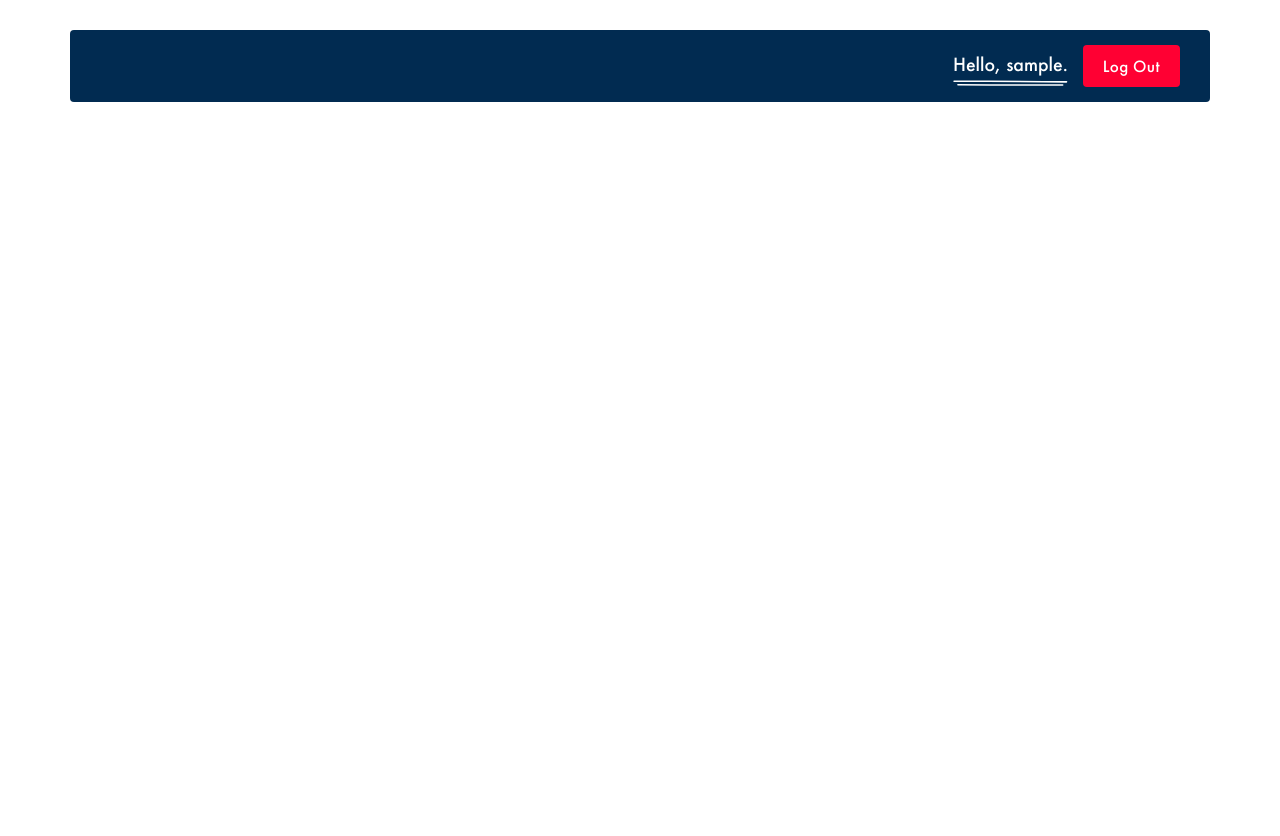
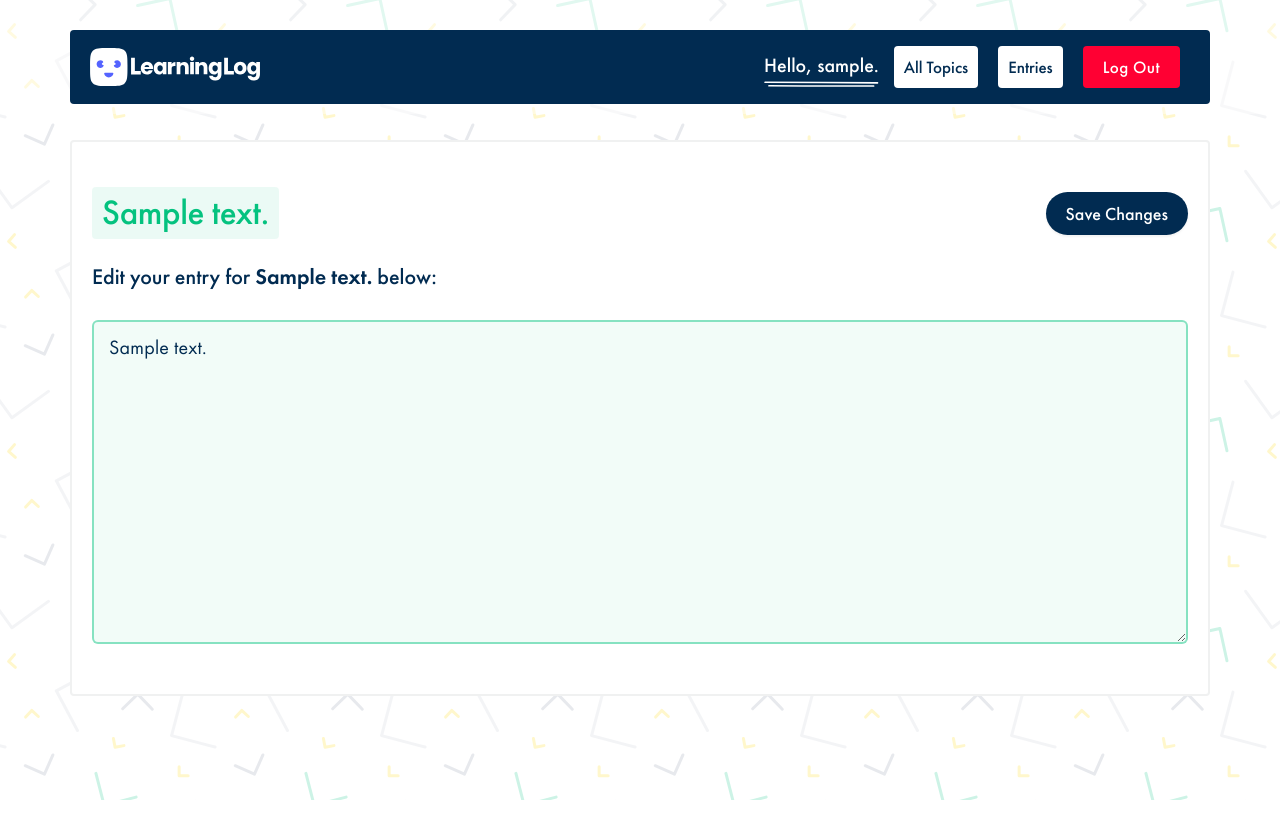
Before and after one commit to Sourajeet-Dey/learning_log, a Django app: page /edit_entry/1/ in a window 1280 px wide. Before the commit the page ends 102 px from the top, so only its background shows below. Run offline with Django 4.2, Linux system fonts and the light colour scheme; a user stored in the database is signed in; tables that the repository leaves empty hold one stand-in row (values such as "Sample post"); parts of the project's set-up code (start-up, migrations or seed data) failed here and were passed over; some libraries are stand-ins or nearby versions.

Commit message:
Edit Entry, New Entry, New Topic Page UI

```diff
--- a/learning_logs/templates/learning_logs/edit_entry.html
+++ b/learning_logs/templates/learning_logs/edit_entry.html
@@ -1,15 +1,56 @@
 {% extends "learning_logs/base.html" %}
+{% load static %}
 
-{% block content %}
+{% block title %}Edit Entry | Topic: {{ topic }}{% endblock title %}
 
-  <p><a href="{% url 'learning_logs:topic' topic.id %}">{{ topic }}</a></p>
+{% block stylesheet %}
+	<link rel="stylesheet" href="{% static 'css/edit_entry.css' %}" />
+{% endblock stylesheet %}
 
-  <p>Edit Entry:</p>
+{% block navbarlogo %}
+	<img
+		src="{% static 'img/logo-light.svg' %}"
+		class="d-inline-block align-top"
+		alt="Logo"
+	/>
+{% endblock navbarlogo %}
 
-  <form action="{% url 'learning_logs:edit_entry' entry.id %}" method="post">
-    {% csrf_token %}
-    {{ form.as_p }}
-    <button name="submit">Save changes</button>
-  </form>
+{% block navbarnewbtn %}
+	<li class="nav-item">
+		<a class="nav-link new-btn" href="{% url 'learning_logs:topics' %}">
+			All Topics
+		</a>
+	</li>
+	<li class="nav-item">
+    <a class="nav-link new-btn" href="{% url 'learning_logs:topic' topic.id %}">
+      Entries
+    </a>
+  </li>
+{% endblock navbarnewbtn %}
 
-{% endblock content %}
+{% block page_content %}
+
+	<div class="topics_banner">
+		<form action="{% url 'learning_logs:edit_entry' entry.id %}" method="post">
+
+			<div class="topics_header">
+				<h2><a href="{% url 'learning_logs:topic' topic.id %}">{{ topic }}</a></h2>
+				<button name="submit">
+					<span>Save Changes</span>
+					<svg xmlns="http://www.w3.org/2000/svg" viewBox="0 0 448 512" fill="currentColor">
+						<path d="M433.1 129.1l-83.9-83.9C342.3 38.32 327.1 32 316.1 32H64C28.65 32 0 60.65 0 96v320c0 35.35 28.65 64 64 64h320c35.35 0 64-28.65 64-64V163.9C448 152.9 441.7 137.7 433.1 129.1zM224 416c-35.34 0-64-28.66-64-64s28.66-64 64-64s64 28.66 64 64S259.3 416 224 416zM320 208C320 216.8 312.8 224 304 224h-224C71.16 224 64 216.8 64 208v-96C64 103.2 71.16 96 80 96h224C312.8 96 320 103.2 320 112V208z"/>
+					</svg>
+				</button>
+			</div>
+
+			<p>Edit your entry for <span>{{ topic }}</span> below:</p>
+
+			{% csrf_token %}
+			{{ form.as_p }}
+
+		</form>
+	</div>
+
+	<div class="bg-pattern"></div>
+
+{% endblock page_content %}
--- /dev/null
+++ b/static/css/edit_entry.css
@@ -0,0 +1,191 @@
+/* **************************** Edit Entry Page **************************** */
+
+main {
+    margin: 6rem auto;
+    padding: 2rem;
+    z-index: 1;
+}
+
+header {
+    background: rgba(255, 255, 255, 0.4);
+}
+
+div.bg-pattern {
+    position: fixed;
+    top: 0;
+    left: 0;
+    width: 100%;
+    height: 100vh;
+    background: var(--primarywhite) url(../img/line-pattern.svg);
+    z-index: -1;
+}
+
+div.topics_banner {
+    position: relative;
+    margin: 6rem auto;
+    padding: 2rem;
+    width: 100%;
+    height: auto;
+    background: var(--primarywhite);
+    border: 2px solid rgba(111, 116, 114, 0.1);
+    border-radius: 4px;
+}
+
+div.topics_banner form {
+    position: relative;
+    margin: 1rem auto;
+    z-index: 1;
+}
+
+div.topics_banner form .topics_header {
+    position: relative;
+    margin: auto;
+    padding: 0.5rem 0;
+    display: flex;
+    justify-content: space-between;
+    align-items: center;
+}
+
+div.topics_banner form .topics_header h2 {
+    position: relative;
+    margin: 1rem 0;
+    padding: 0.5rem 1rem;
+    color: var(--secondarycolor);
+    background: rgba(4, 194, 127, 0.08);
+    border-radius: 4px;
+    user-select: none;
+    transition: all 0.2s ease-in-out;
+}
+
+div.topics_banner form .topics_header h2 a {
+    font: 450 3.5rem/1.2 var(--mainfont);
+    color: var(--secondarycolor);
+    letter-spacing: -0.4px;
+    text-align: left;
+    text-decoration: none;
+}
+
+div.topics_banner form .topics_header h2::after {
+    content: "";
+    position: absolute;
+    bottom: 0;
+    left: 0;
+    width: 100%;
+    height: 0.3rem;
+    border-radius: 2px;
+    background: currentColor;
+    transform: scaleX(0);
+    transform-origin: right center;
+    transition: transform 0.3s ease-in-out;
+}
+
+div.topics_banner form .topics_header h2:active:after,
+div.topics_banner form .topics_header h2:hover:after {
+    transform: scaleX(1);
+    transform-origin: left center;
+}
+
+div.topics_banner form .topics_header button {
+    margin: 1rem 0;
+    padding: 1rem 2rem;
+    color: var(--primarywhite);
+    background: var(--primaryblack);
+    box-shadow: 0 2px 2px rgba(0, 0, 0, 0.05);
+    border-radius: 10rem;
+    text-align: center;
+    text-decoration: none;
+    outline: none;
+    border: none;
+    transition: all 0.2s ease-in-out;
+}
+
+div.topics_banner form .topics_header button:hover {
+    color: var(--primarywhite);
+    background: var(--secondarycolor);
+}
+
+div.topics_banner form .topics_header button:focus,
+div.topics_banner form .topics_header button:active {
+    color: var(--primarywhite);
+    background: rgba(3, 177, 116, 1);
+}
+
+div.topics_banner form .topics_header button span {
+    font: 450 1.8rem var(--mainfont);
+}
+div.topics_banner form .topics_header button svg {
+    width: 2.2rem;
+    height: 2.2rem;
+}
+
+div.topics_banner form p {
+    margin: 1rem 0 0;
+    font: 450 2.2rem/1.2 var(--mainfont);
+    color: var(--primaryblack);
+    text-align: left;
+}
+
+div.topics_banner form p span {
+    font-weight: 500;
+}
+
+div.topics_banner form textarea {
+    display: block;
+    width: 100%;
+    margin: 3rem 0;
+    padding: 1rem 1.5rem;
+    font: 400 2rem/1.5 var(--mainfont);
+    color: var(--primaryblack);
+    background: rgba(4, 194, 127, 0.05);
+    border: 2.5px solid rgba(4, 194, 127, 0.45);
+    border-radius: 6px;
+    text-align: justify;
+    letter-spacing: 0.2px;
+    box-shadow: none;
+    outline: none;
+    transition: all 0.2s ease-in-out;
+}
+
+div.topics_banner form textarea::placeholder {
+    color: rgba(0, 0, 0, 0.6);
+}
+
+div.topics_banner form textarea:focus {
+    border: 2.5px solid rgba(4, 194, 127, 0.65);
+}
+
+div.topics_banner form textarea::-webkit-scrollbar {
+    width: 5px;
+    height: 5px;
+    background: transparent;
+}
+
+div.topics_banner form textarea::-webkit-scrollbar-thumb {
+    background: rgba(1, 43, 81, 0.6);
+    border-radius: 3px;
+}
+
+/* **************************** Responsive Medias **************************** */
+
+@media (max-width: 576px) {
+    main {
+        padding: 2rem 1rem;
+    }
+    div.topics_banner {
+        padding: 2rem 1rem;
+    }
+    div.topics_banner form .topics_header {
+        flex-wrap: wrap;
+    }
+    div.topics_banner form .topics_header button span {
+        display: none;
+    }
+}
+
+@media (min-width: 576px) {
+    div.topics_banner form .topics_header button svg {
+        display: none;
+    }
+}
+
+/* ******************************* Styles End ******************************* */
```
Also changed, not shown: learning_logs/templates/learning_logs/new_entry.html (+51 -9 lines), learning_logs/templates/learning_logs/new_topic.html (+46 -8 lines), static/css/new_entry.css (added, +191 -0 lines), static/css/new_topic.css (added, +153 -0 lines).
